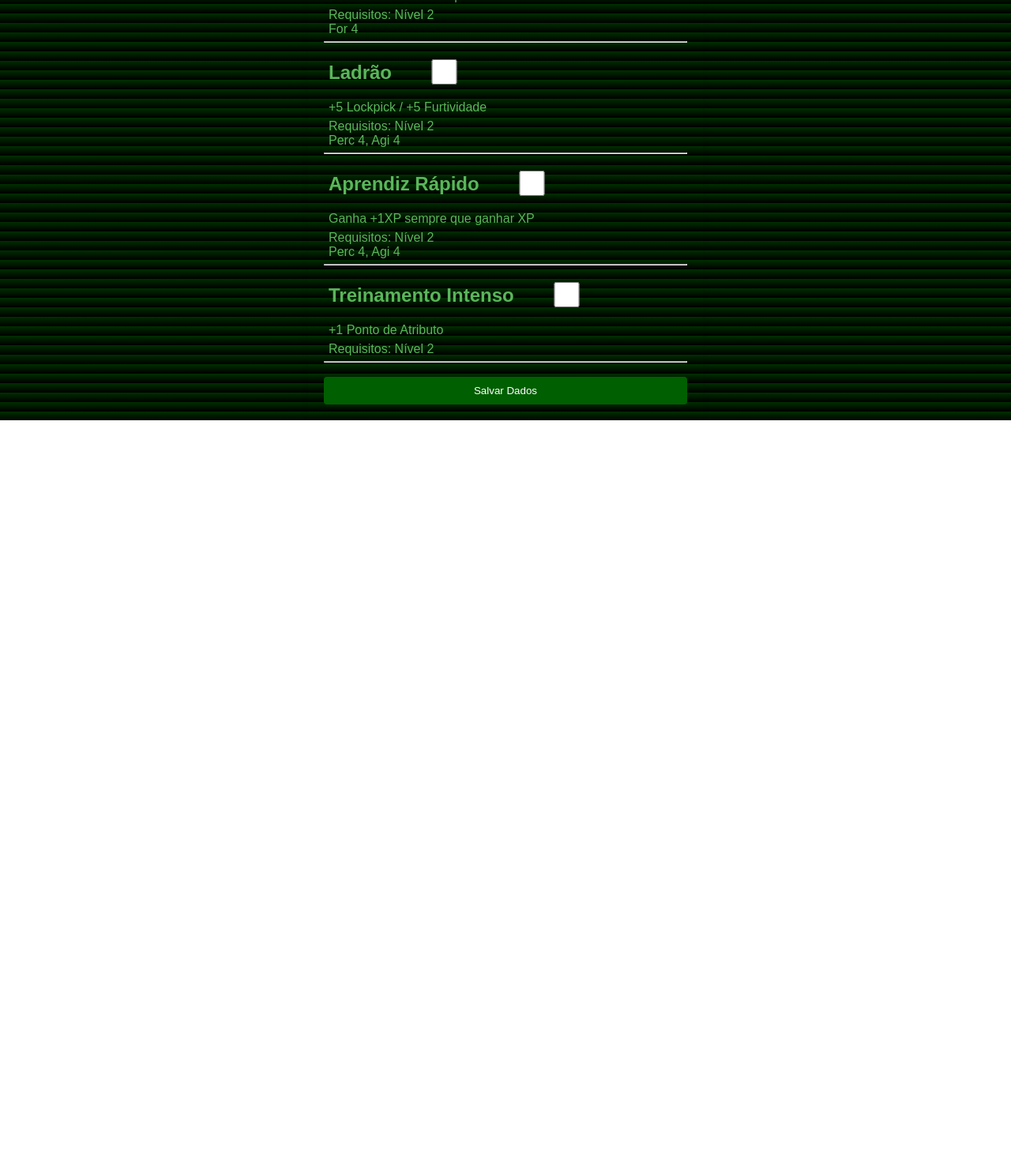
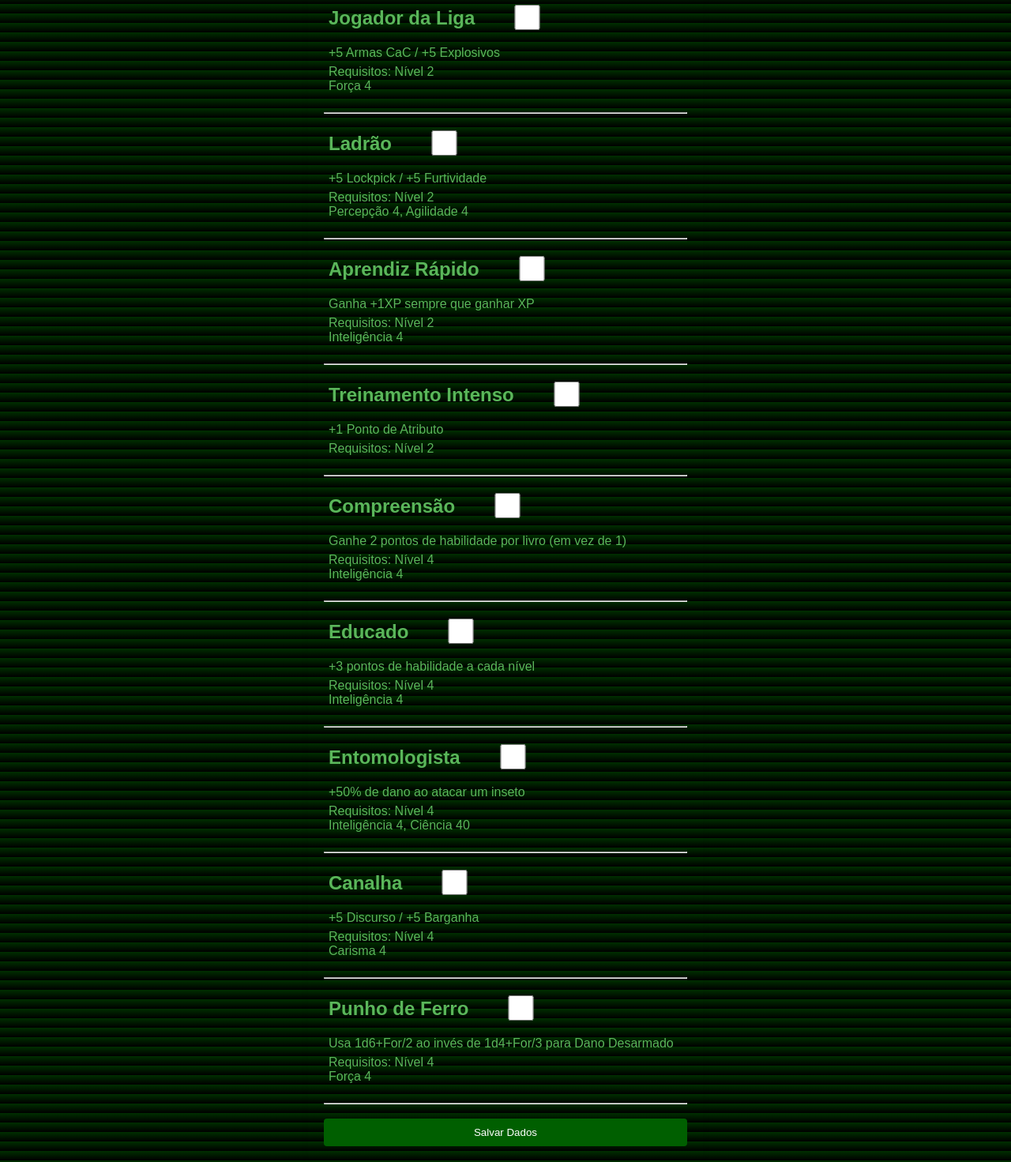
Before and after one commit to JorgeMaiconFaria/fichaRPGFlechout, a plain HTML site: page index.html in a window 1280 px wide. Shown: the part 10327-11798 px from the top of the page at 79% size. Before the commit the page ends 10859 px from the top, so only its background shows below. Drawn offline with Linux system fonts and the light colour scheme.

```diff
--- a/index.html
+++ b/index.html
@@ -860,49 +860,84 @@
         </div>
         <p>+2 dano contra inimigos do sexo oposto</p>
         <p>Requisitos: Nível 2</p>
-        <hr><br>
+        <br><hr><br>
         <div class="section">
           <p class="skillP">Garota(o) do papai</p>
           <input type="checkbox" class="skill" id="garotoPapai">
         </div>
         <p>+5 Ciência / +5 Medicina</p>
-        <p>Requisitos: Nível 2</p>
-        <hr><br>
+        <p>Requisitos: Nível 2<br>Inteligência 4</p>
+        <br><hr><br>
         <div class="section">
           <p class="skillP">Parafuso da Arma</p>
           <input type="checkbox" class="skill" id="parafusoArma">
         </div>
         <p>5 Armas Pequenas / +5 Reparar</p>
-        <p>Requisitos: Nível 2<br>Int 4, Agi 4</p>
-        <hr><br>
+        <p>Requisitos: Nível 2<br>Inteligência 4, Agilidade 4</p>
+        <br><hr><br>
         <div class="section">
           <p class="skillP">Jogador da Liga</p>
           <input type="checkbox" class="skill" id="jogadorLiga">
         </div>
         <p>+5 Armas CaC / +5 Explosivos</p>
-        <p>Requisitos: Nível 2<br>For 4</p>
-        <hr><br>
+        <p>Requisitos: Nível 2<br>Força 4</p>
+        <br><hr><br>
         <div class="section">
           <p class="skillP">Ladrão</p>
           <input type="checkbox" class="skill" id="ladrao">
         </div>
         <p>+5 Lockpick / +5 Furtividade</p>
-        <p>Requisitos: Nível 2<br>Perc 4, Agi 4</p>
-        <hr><br>
+        <p>Requisitos: Nível 2<br>Percepção 4, Agilidade 4</p>
+        <br><hr><br>
         <div class="section">
           <p class="skillP">Aprendiz Rápido</p>
           <input type="checkbox" class="skill" id="aprendizRapido">
         </div>
         <p>Ganha +1XP sempre que ganhar XP</p>
-        <p>Requisitos: Nível 2<br>Perc 4, Agi 4</p>
-        <hr><br>
+        <p>Requisitos: Nível 2<br>Inteligência 4</p>
+        <br><hr><br>
         <div class="section">
           <p class="skillP">Treinamento Intenso</p>
           <input type="checkbox" class="skill" id="treinamentoIntenso">
         </div>
         <p>+1 Ponto de Atributo</p>
         <p>Requisitos: Nível 2</p>
-        <hr><br>
+        <br><hr><br>
+        <div class="section">
+          <p class="skillP">Compreensão</p>
+          <input type="checkbox" class="skill" id="compreensao">
+        </div>
+        <p>Ganhe 2 pontos de habilidade por livro (em vez de 1)</p>
+        <p>Requisitos: Nível 4<br>Inteligência 4</p>
+        <br><hr><br>
+        <div class="section">
+          <p class="skillP">Educado</p>
+          <input type="checkbox" class="skill" id="educado">
+        </div>
+        <p>+3 pontos de habilidade a cada nível</p>
+        <p>Requisitos: Nível 4<br>Inteligência 4</p>
+        <br><hr><br>
+        <div class="section">
+          <p class="skillP">Entomologista</p>
+          <input type="checkbox" class="skill" id="entomologista">
+        </div>
+        <p>+50% de dano ao atacar um inseto</p>
+        <p>Requisitos: Nível 4<br>Inteligência 4, Ciência 40</p>
+        <br><hr><br>
+        <div class="section">
+          <p class="skillP">Canalha</p>
+          <input type="checkbox" class="skill" id="canalha">
+        </div>
+        <p>+5 Discurso / +5 Barganha</p>
+        <p>Requisitos: Nível 4<br>Carisma 4</p>
+        <br><hr><br>
+        <div class="section">
+          <p class="skillP">Punho de Ferro</p>
+          <input type="checkbox" class="skill" id="punhoFerro">
+        </div>
+        <p>Usa 1d6+For/2 ao invés de 1d4+For/3 para Dano Desarmado</p>
+        <p>Requisitos: Nível 4<br>Força 4</p>
+        <br><hr><br>
       </div>
       <div id="menu">
         <button id="menuToggle" type="button" onclick="toggleMenu()">☰</button>
--- a/scripts/script.js
+++ b/scripts/script.js
@@ -136,6 +136,11 @@
     "ladrao": document.getElementById("ladrao").checked,
     "aprendizRapido": document.getElementById("aprendizRapido").checked,
     "treinamentoIntenso": document.getElementById("treinamentoIntenso").checked,
+    "compreensao": document.getElementById("compreensao").checked,
+    "educado": document.getElementById("educado").checked,
+    "entomologista": document.getElementById("entomologista").checked,
+    "canalha": document.getElementById("canalha").checked,
+    "punhoFerro": document.getElementById("punhoFerro").checked,
   }
 
   const data = {
```
